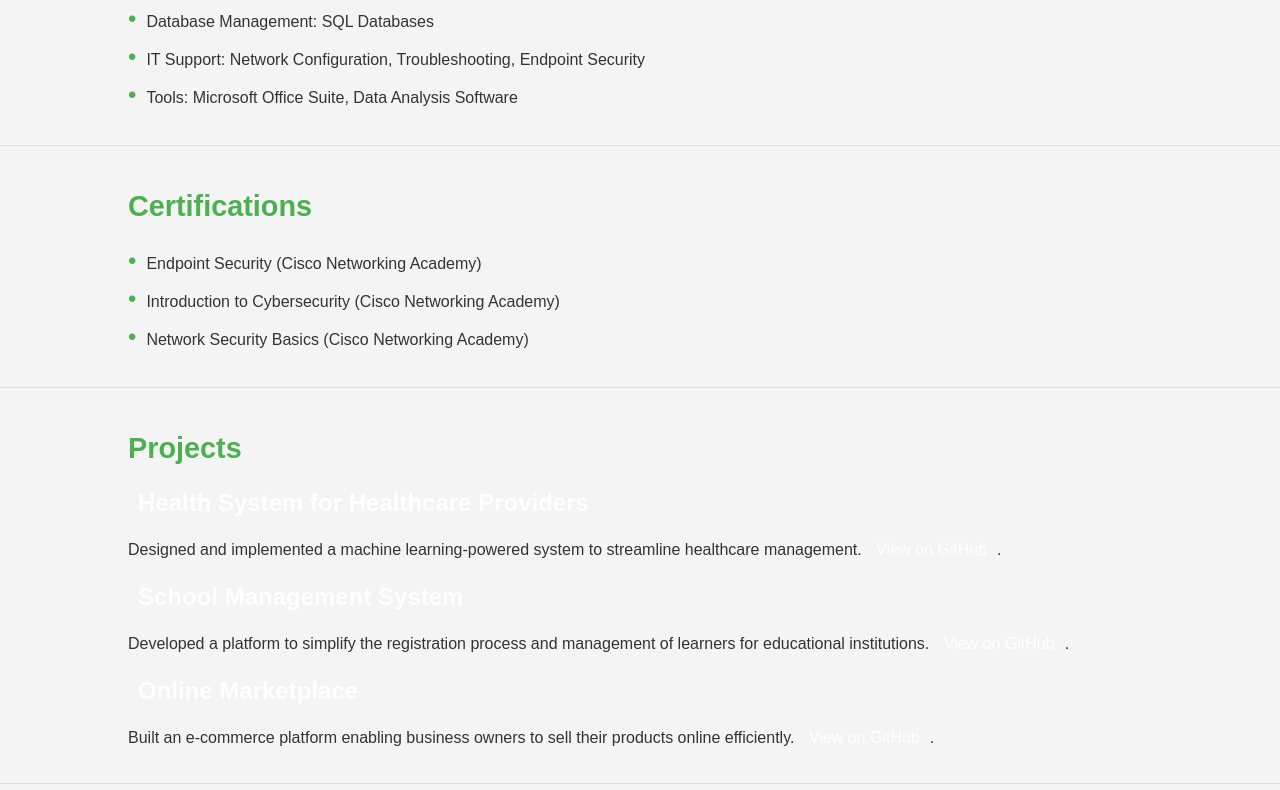
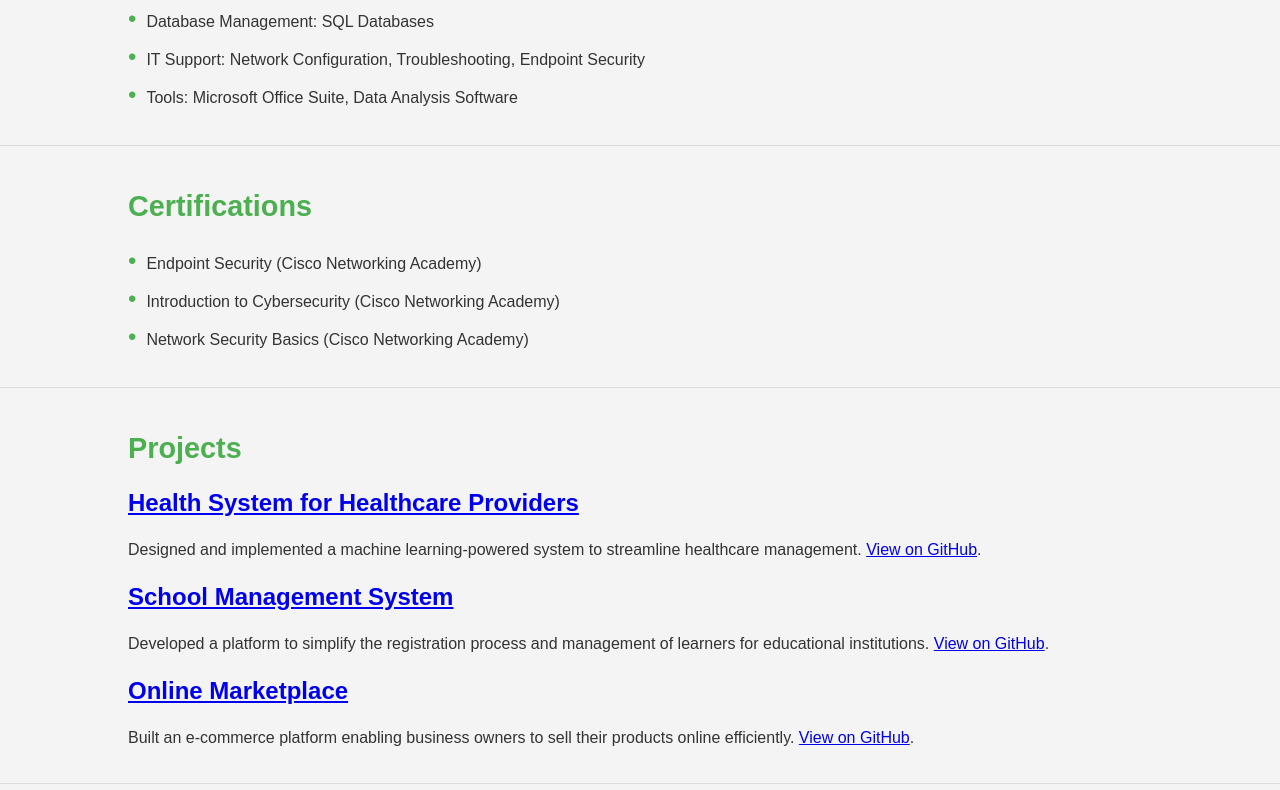
Before and after one commit to choice99234/Resume-Curriculum_Virtue, a plain HTML site: page build/index.html in a window 1280 px wide. Shown: the part 2010-2800 px from the top of the page. Drawn offline with Linux system fonts and the light colour scheme.

Commit message:
first commit

```diff
--- a/build/styles.css
+++ b/build/styles.css
@@ -36,7 +36,7 @@ header p {
     font-size: 1.2em;
 }
 
-a {
+a p{
     color: #fff;
     text-decoration: none;
     margin: 0 10px;
```
Also changed, not shown: requirements.txt.
